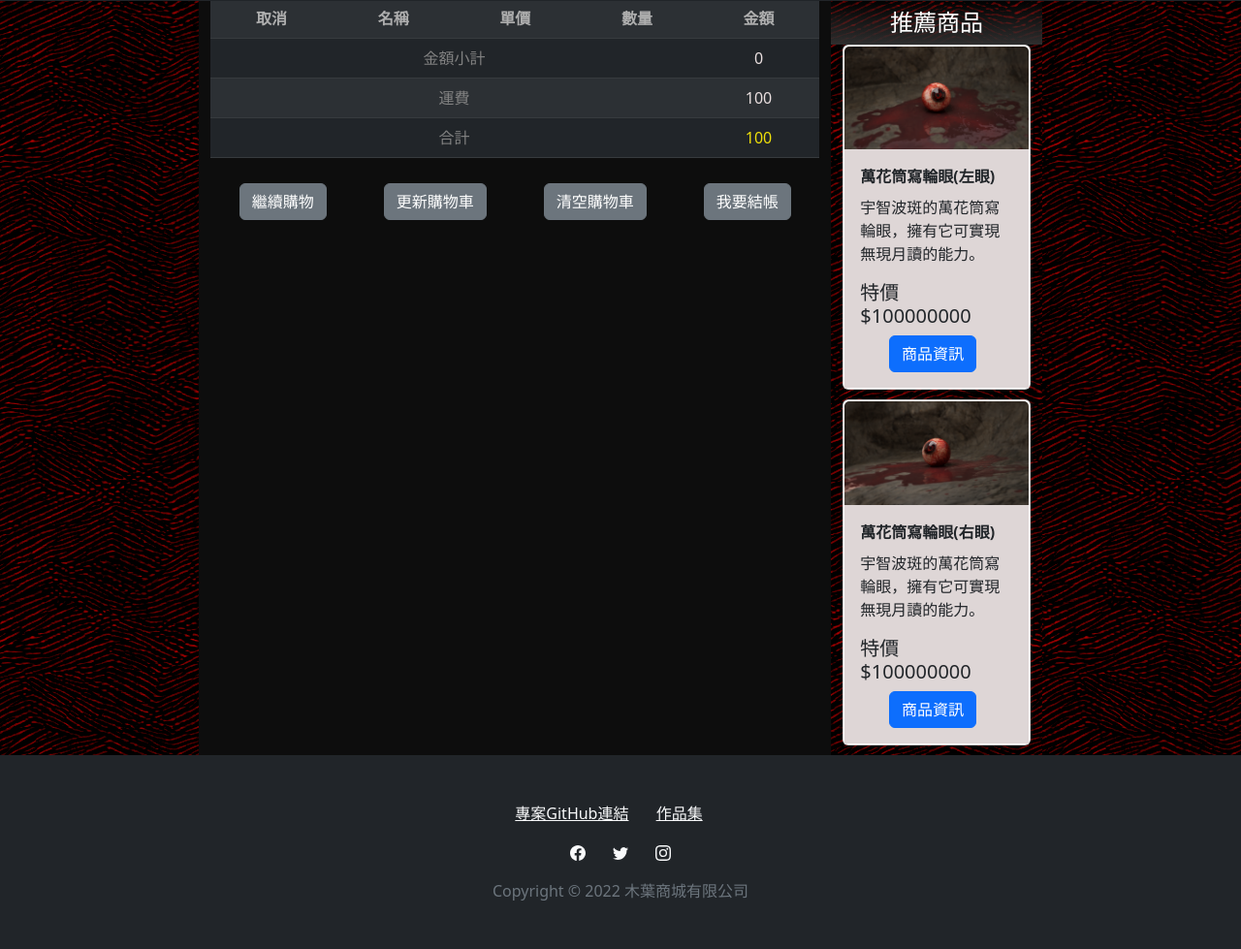
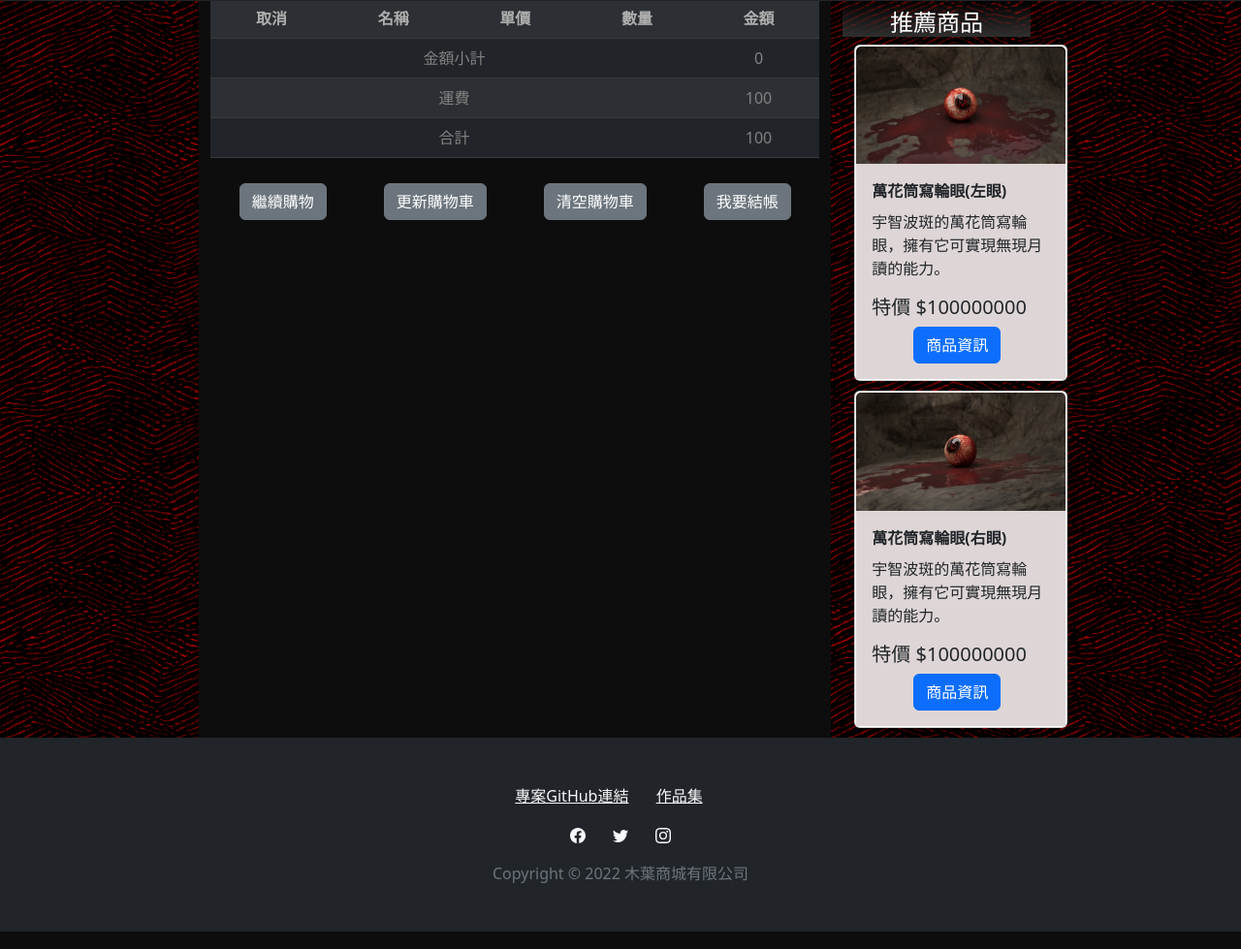
Before and after one commit to MiruOrange/oneMarket, a Django app: page /cart/ in a window 1280 px wide. Shown: the part 61-1040 px from the top of the page at 97% size. Run offline with Django 4.2, Linux system fonts and the light colour scheme; data comes from the database, SQL or seed files in the repository; some libraries are stand-ins or nearby versions.

Commit message:
暫時合併

```diff
--- a/templates/cart.html
+++ b/templates/cart.html
@@ -34,7 +34,7 @@
         <div class="col-2" style="background-image: url(/static/images/page/bg_image.png)"></div>
 
         <!-- 購物車主頁 -->
-        <form class="col-6" action="/addtocart/update/" method="POST" style="background-color: #0d0d0d;">
+        <form class="col-12 col-lg-6" action="/addtocart/update/" method="POST" style="background-color: #0d0d0d;">
             {% csrf_token %}
             <table class="table table-dark table-striped table-hover">
                 <tr>
@@ -46,32 +46,27 @@
                 </tr>
                 {% for unit in cartlist1 %}
                 <tr>
-                    <td><a href="/addtocart/remove/{{forloop.counter0}}" style="color: #ee0c0c;">刪除</a></td>
+                    <td><a href="/addtocart/remove/{{forloop.counter0}}">刪除</a></td>
                     <td class="text-light">{{unit.0}}</td>
                     <td class="text-light">{{unit.1}}</td>
                     <td>
-                        <!-- <input type="text" name="quantity{{forloop.counter0}}" value="{{unit.2}}">  -->
+                        <input style="width: 50px;" type="text" name="quantity{{forloop.counter0}}" value="{{unit.2}}">
                         <!--使用forloop.counter0，因為可能會有多項商品要進行修改-->
-                        <!-- <div class="col" > -->
-                        <input type='button' value='-' class='qtyminus' style="width: 27px;" field='quantity' />
-                        <input type='text' name='quantity{{forloop.counter0}}' value='{{unit.2}}' class='qty text-center' style="width: 40px;" />
-                        <input type='button' value='+' class='qtyplus' field='quantity' />
-                        <!-- </div> -->
                     </td>
-                    <td style="color: #eadfdf;">{{unit.3}}</td>
+                    <td style="color: #828282;">{{unit.3}}</td>
                 </tr>
                 {% endfor %}
                 <tr>
                     <td style="color: #828282;" colspan="4">金額小計</td>
-                    <td style="color: #eadfdf;">{{total}}</td>
+                    <td style="color: #828282;">{{total}}</td>
                 </tr>
                 <tr>
                     <td style="color: #828282;" colspan="4">運費</td>
-                    <td style="color: #eadfdf;">{{localshipping}}</td>
+                    <td style="color: #828282;">{{localshipping}}</td>
                 </tr>
                 <tr>
                     <td style="color: #828282;" colspan="4">合計</td>
-                    <td style="color: #efe00a;">{{grandtotal}}</td>
+                    <td style="color: #828282;">{{grandtotal}}</td>
                 </tr>
                 <tr>
                 </tr>
@@ -92,13 +87,13 @@
             </div>
         </form>
 
+
         <!-- 推薦商品資訊 -->
-        <div class="col-2" style="background-image: url(/static/images/page/bg_image.png)">
-            <div class="row text_bg text-white" style="text-align: center; padding-top: 10px;"><h4>推薦商品</h4></div>
+        <div class="col-12 col-lg-2" style="background-image: url(/static/images/page/bg_image.png)">
+            <div class="text_bg text-white" style="text-align: center; padding-top: 10px;"><h4>推薦商品</h4></div>
             <div class="container">
-                {% for product in products %}
-                <div class="row">
-                    <div class="card h-100" style="width: 220px; padding: 1px;">
+                <!-- {% for product in products %} -->
+                <div class="card h-100" style="width: 220px; padding: 1px;">
                     <img src="/static/images/products/{{product.pimage}}" class="card-img-top">
                     <div class="card-body" style="background-color: #ded6d6;">
                         <div class="card-title" style="font-weight: bold;">{{product.pname}}</div>
@@ -113,9 +108,7 @@
                     </div>
                 </div>
                 <div class="null_buttom" style="height: 10px;"></div>
-                </div>
-
-                {% endfor %}
+                <!-- {% endfor %} -->
             </div>
         </div>
 
```
Also changed, not shown: 1 other file.
